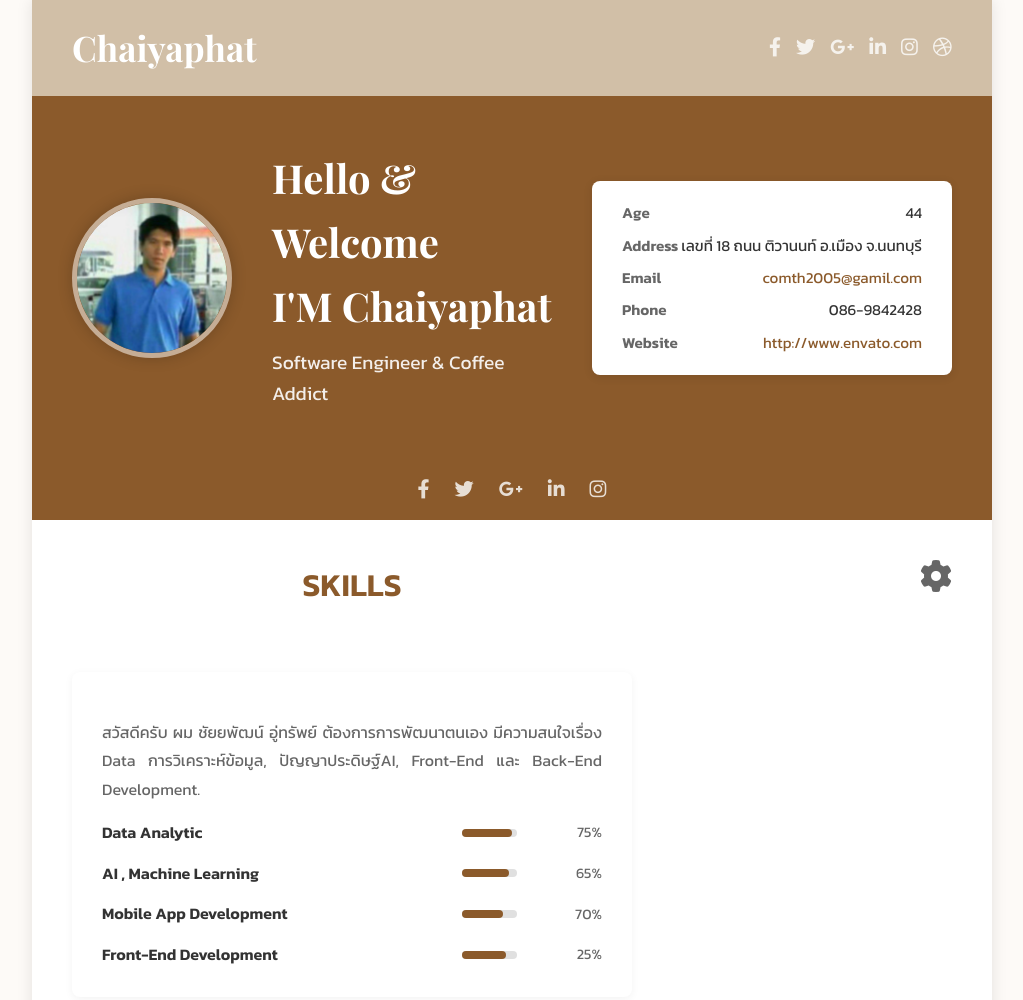
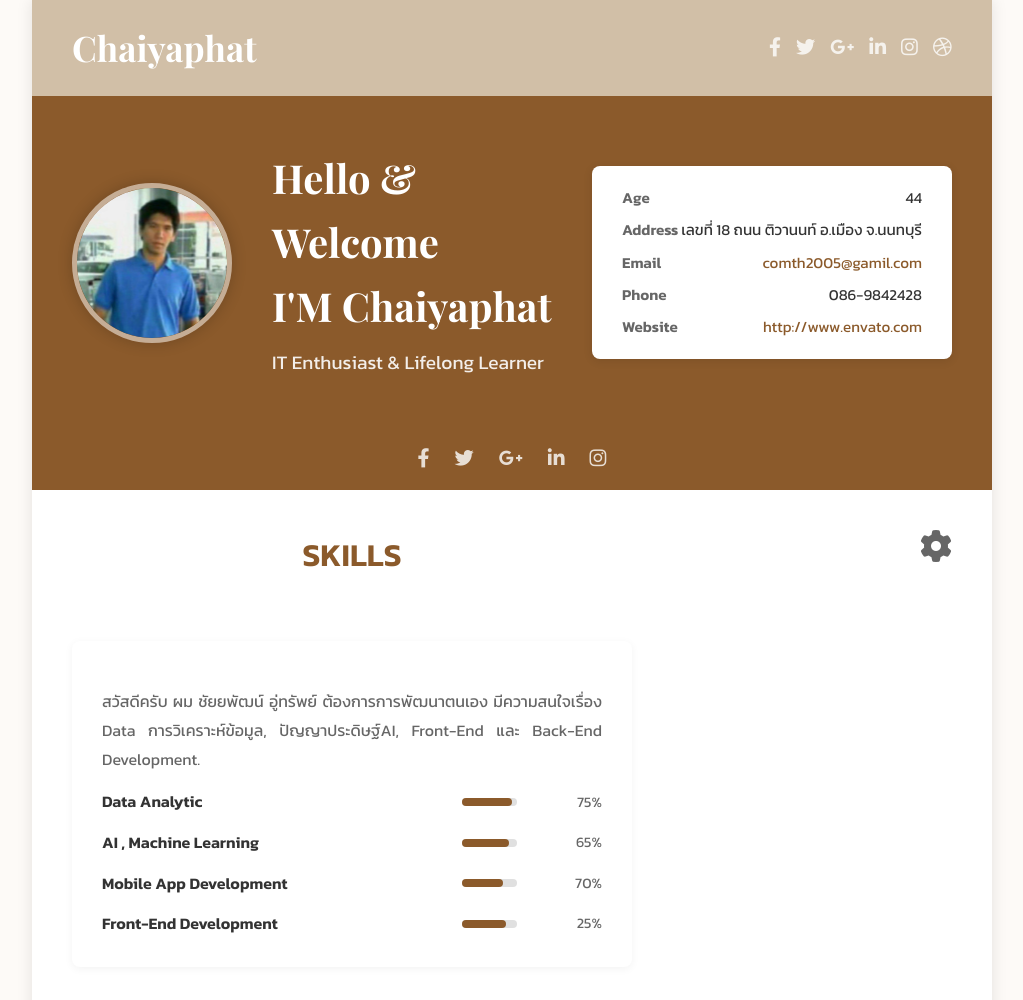
Before and after one commit to NatureScript/NatureScript.github.io, a plain HTML site: page resume/index.html in a window 1280 px wide. Shown: the top 1000 px of the page, without its empty margins (128-1151 px from the left). Drawn offline with nearby package versions, Linux system fonts and the light colour scheme.

Commit message:
update Profile

```diff
--- a/resume/index.html
+++ b/resume/index.html
@@ -381,7 +381,7 @@
                 </div>
             <div class="intro-text">
                 <h2>Hello & Welcome <br> I'M Chaiyaphat</h2>
-                <p>Software Engineer & Coffee Addict</p>
+                <p>IT Enthusiast & Lifelong Learner</p>
             </div>
             <div class="contact-details">
                 <ul>
```
